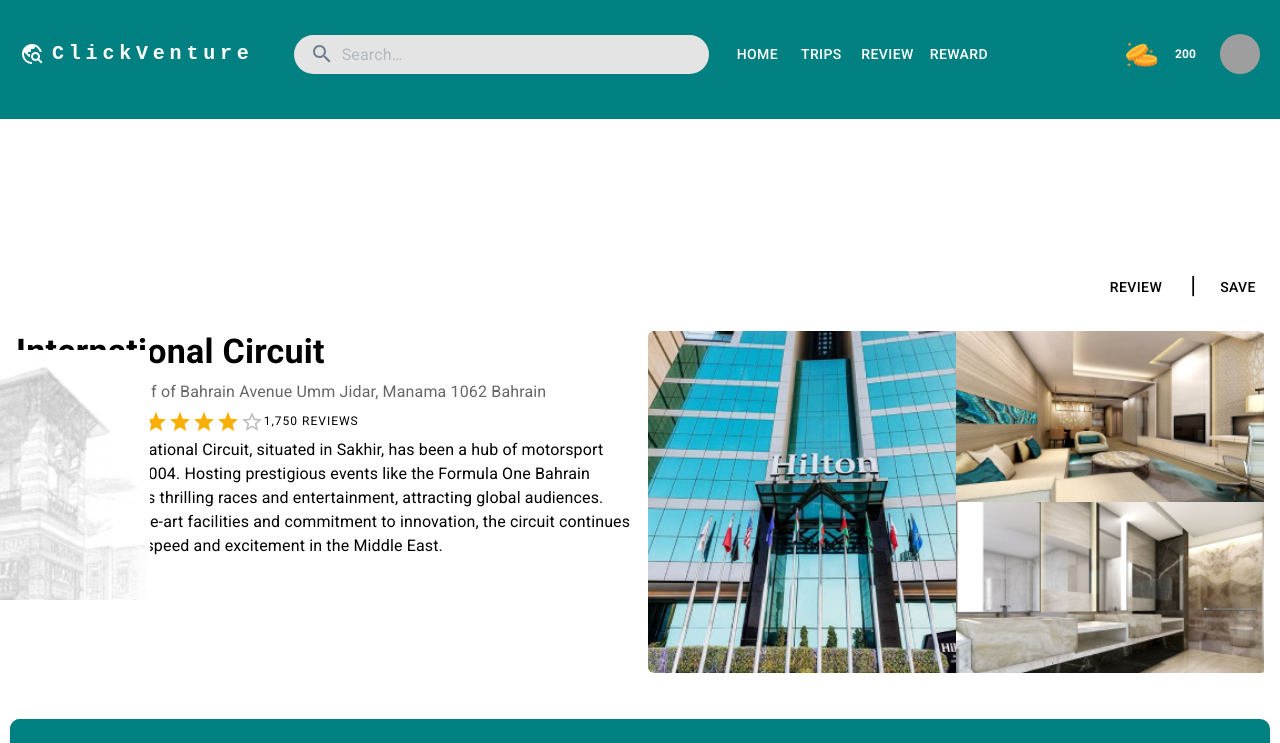
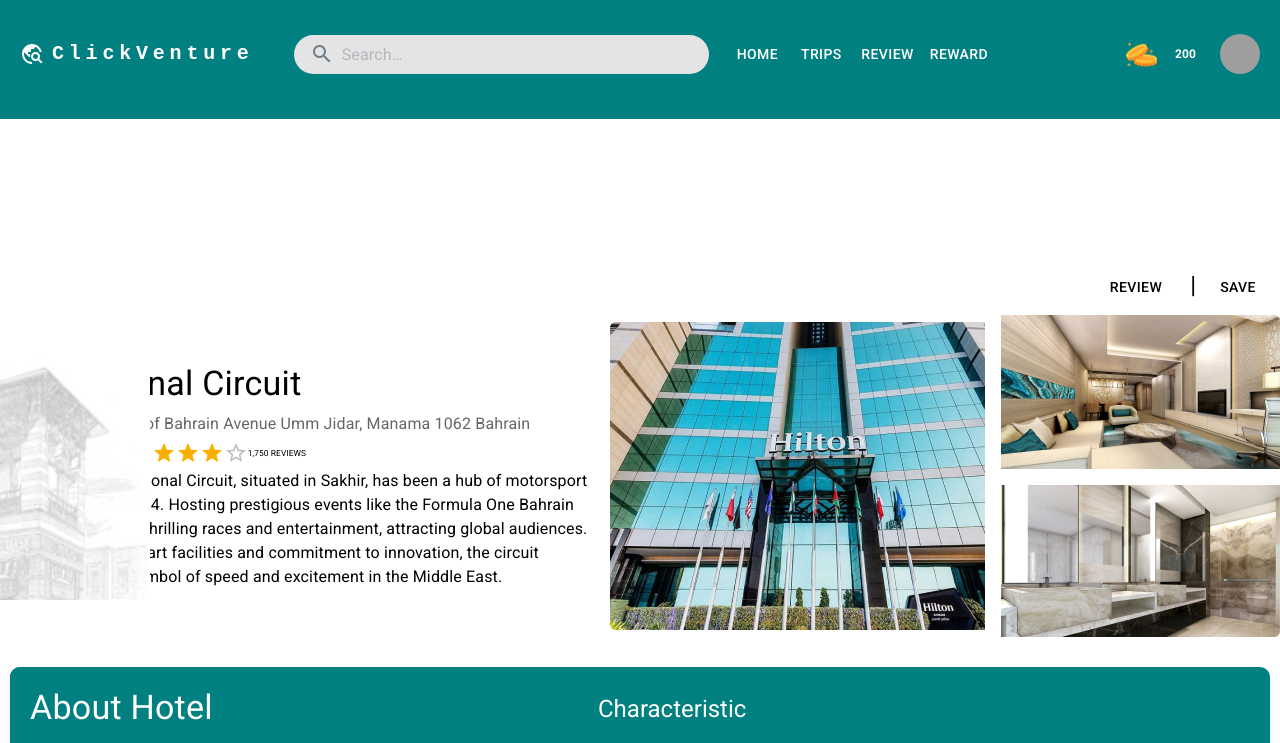
Before and after one commit to Tex76/SeniorProject-frontEnd, a React (Create React App) app: page /PlacesToStay in a window 1280 px wide. Shown: the top 743 px of the page. Built offline with nearby package versions, Linux system fonts and the light colour scheme; grey boxes are pictures that could not be loaded; a web font is replaced by a local one.

Commit message:
Add files via upload

```diff
--- a/src/Pages/PlacesToStayComponents/Introduction.tsx
+++ b/src/Pages/PlacesToStayComponents/Introduction.tsx
@@ -7,7 +7,6 @@
   Typography,
   Button,
   Rating,
-  Grid,
   useMediaQuery,
   useTheme,
 } from "@mui/material";
@@ -45,10 +44,16 @@
         </Typography>
         <Button style={{ color: "black" }}>Save</Button>
       </Box>
-
-      <Grid container spacing={2} sx={{ p: { xs: 2 } }}>
-        <Grid item xs={isMobile ? 12 : 6}>
-          <Typography variant="h4" component="div" sx={{ fontWeight: "bold" }}>
+      <Box
+        display="flex"
+        flexDirection={isMobile ? "column" : "row"}
+        alignItems="center"
+        justifyContent="center"
+        gap={2}
+      >
+        <Box flex={2}>
+          <Box>
+            <Typography variant="h4" component="div">
               International Circuit
             </Typography>
             <Typography variant="subtitle1" color="text.secondary">
@@ -61,59 +66,70 @@
             >
               <Box display="flex" alignItems="center">
                 <PinDropOutlinedIcon />
-              Landmark | 4.8 <Rating
-                name="place-rating"
-                value={4}
-                readOnly
-              />{" "}
+                LANDMARK | 4.8
+                <Rating name="place-rating" value={4} readOnly />
+                <Typography variant="body2" sx={{ fontSize: "0.7em" }}>
                   1,750 reviews
+                </Typography>
               </Box>
             </Typography>
             <Typography variant="body1">
               The Bahrain International Circuit, situated in Sakhir, has been a
-            hub of motorsport excellence since 2004. Hosting prestigious events
-            like the Formula One Bahrain Grand Prix, it offers thrilling races
-            and entertainment, attracting global audiences. With its
-            state-of-the-art facilities and commitment to innovation, the
-            circuit continues to be a symbol of speed and excitement in the
-            Middle East.{" "}
+              hub of motorsport excellence since 2004. Hosting prestigious
+              events like the Formula One Bahrain Grand Prix, it offers
+              thrilling races and entertainment, attracting global audiences.
+              With its state-of-the-art facilities and commitment to innovation,
+              the circuit continues to be a symbol of speed and excitement in
+              the Middle East.
             </Typography>
-        </Grid>
-
-        <Grid item xs={isMobile ? 12 : 6}>
-          <Grid container direction="row">
-            <Grid item xs={6}>
-              <img
-                src={Cardimage1}
-                alt="Card Image 1"
-                style={{
-                  width: "100%",
-                  height: "100%",
-                  objectFit: "cover",
-                  borderRadius: "6px 0px 0px 6px",
-                }}
-              />
-            </Grid>
-            <Grid item xs={6}>
-              <img
-                src={Cardimage2}
-                alt="Card Image 2"
-                style={{ width: "100%", objectFit: "cover", height: "50%" }}
-              />
-              <img
-                src={Cardimage3}
-                alt="Card Image 3"
-                style={{
-                  width: "100%",
-                  objectFit: "cover",
-                  height: "50%",
-                  marginTop: "-4px",
-                }}
-              />
-            </Grid>
-          </Grid>
-        </Grid>
-      </Grid>
+          </Box>
+        </Box>
+        <Box flex={1}>
+          <Box>
+            <Box
+              display="flex"
+              flexDirection={isMobile ? "column" : "row"}
+              alignItems="center"
+              justifyContent="center"
+              gap={2} // Add this line
+            >
+              <Box
+                flex={2}
+                display="flex"
+                alignItems="center"
+                justifyContent="center"
+              >
+                <img src={Cardimage1} alt="Card Image 1" />
+              </Box>
+              <Box
+                flex={1}
+                display="flex"
+                flexDirection="column"
+                alignItems="center"
+                justifyContent="center"
+                gap={2} // Add this line
+              >
+                <Box
+                  flex={1}
+                  display="flex"
+                  alignItems="center"
+                  justifyContent="center"
+                >
+                  <img src={Cardimage2} alt="Card Image 2" />
+                </Box>
+                <Box
+                  flex={1}
+                  display="flex"
+                  alignItems="center"
+                  justifyContent="center"
+                >
+                  <img src={Cardimage3} alt="Card Image 3" />
+                </Box>
+              </Box>
+            </Box>
+          </Box>
+        </Box>
+      </Box>
     </div>
   );
 };
```
Lines whose indentation alone changed are shown as unchanged.
